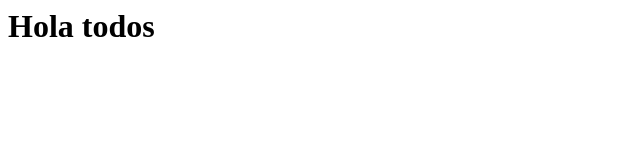
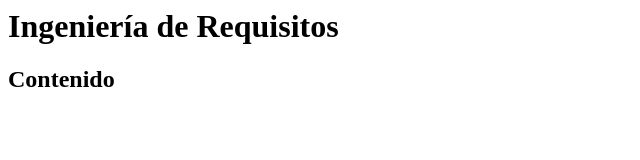
Before and after one commit to mesucunuta/Requisitos, a plain HTML site: page index.html in a window 1280 px wide. Shown: the whole page, without its empty margins (0-640 px from the left). Drawn offline with Linux system fonts and the light colour scheme.

Commit message:
Update index.html

```diff
--- a/index.html
+++ b/index.html
@@ -1,8 +1,9 @@
 <html>
   <head>
-    <title>Hola ¡mundo</title>
+    <title>Ingeniería de requisitos</title>
   </head>
   <body>
-    <h1>Hola todos</h1>
+    <h1>Ingeniería de Requisitos</h1>
+    <h2>Contenido</h2>
   </body>
 </html>
```
